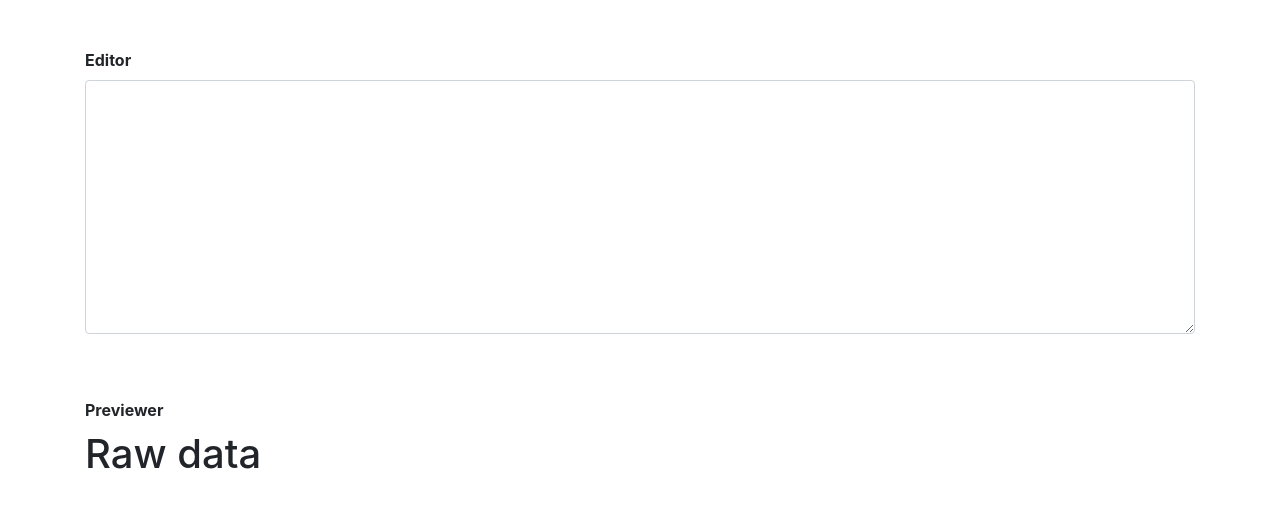
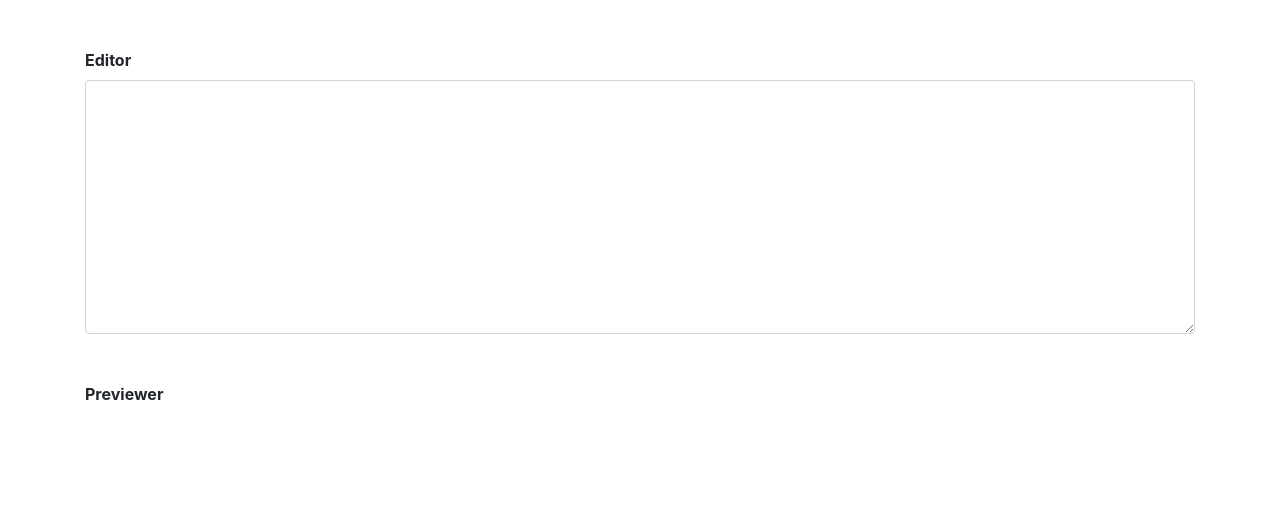
Before and after one commit to GemzBond/markdown-previewer, a React (Create React App) app: page / in a window 1280 px wide. Shown: the top 508 px of the page. Built offline with nearby package versions, Linux system fonts and the light colour scheme.

Commit message:
Editor and Preview is sync

```diff
--- a/src/App.js
+++ b/src/App.js
@@ -1,12 +1,10 @@
 import React from 'react';
 import Editor from './components/Editor'
-import Previewer from './components/Previewer'
 
 function App() {
   return (
     <div>
       <Editor />
-      <Previewer />
     </div>
   );
 }
--- a/src/components/Editor.js
+++ b/src/components/Editor.js
@@ -1,4 +1,5 @@
 import React, { Component } from 'react'
+import Previewer from './Previewer'
 
 class Editor extends Component {
   constructor() {
@@ -20,7 +21,9 @@ class Editor extends Component {
       <div class="form-group">
         <label className="font-weight-bold mt-5">Editor</label>
         <textarea class="form-control" rows="10" onChange={this.handleChange} value={this.state.markdown}></textarea>
+        <Previewer text={this.state.markdown} />
       </div>
+
     )
   }
 }
--- a/src/components/Previewer.js
+++ b/src/components/Previewer.js
@@ -1,10 +1,10 @@
 import React from 'react'
 
-function Previewer() {
+function Previewer(props) {
   return (
     <div>
       <label className="font-weight-bold mt-5">Previewer</label>
-      <h1>Raw data</h1>
+      <p>{props.text}</p>
     </div>
   )
 }
```
